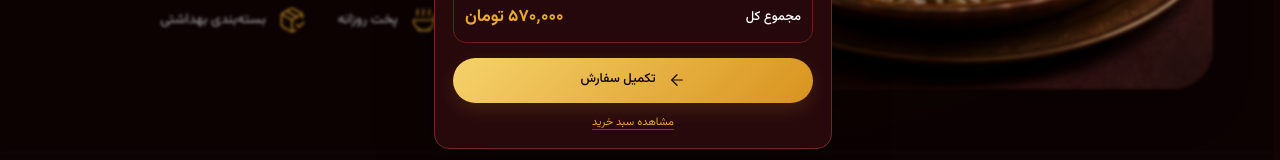
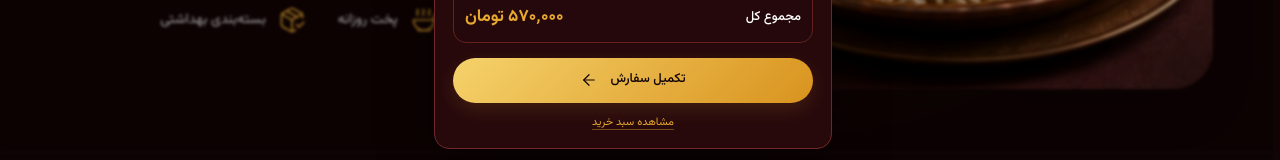
Before and after one commit to AmirMahidEs/soomak-food, a React (Vite) app: page / in a window 1280 px wide. Both pictures are taken after a click on the button "سبد خرید". Shown: the part 513-673 px from the top of the page. Built offline with nearby package versions, Linux system fonts and the light colour scheme.

Commit message:
fix: reorder ArrowLeft component in CartModal button for consistent layout

```diff
--- a/src/components/cart/CartModal.jsx
+++ b/src/components/cart/CartModal.jsx
@@ -436,9 +436,8 @@ export default function CartModal({ open, onClose }) {
                     type="button"
                     className="mt-[15px] flex h-[45px] w-full items-center justify-center gap-3 rounded-full bg-gold-gradient text-[13px] font-medium text-somak-950 shadow-[0_7px_20px_rgba(230,166,46,0.14)] transition hover:brightness-105"
                   >
+                    <span>تکمیل سفارش</span>
                     <ArrowLeft size={18} strokeWidth={1.6} />
-
-                    <span>تکمیل سفارش</span>
                   </button>
 
                   {/* VIEW CART */}
```
